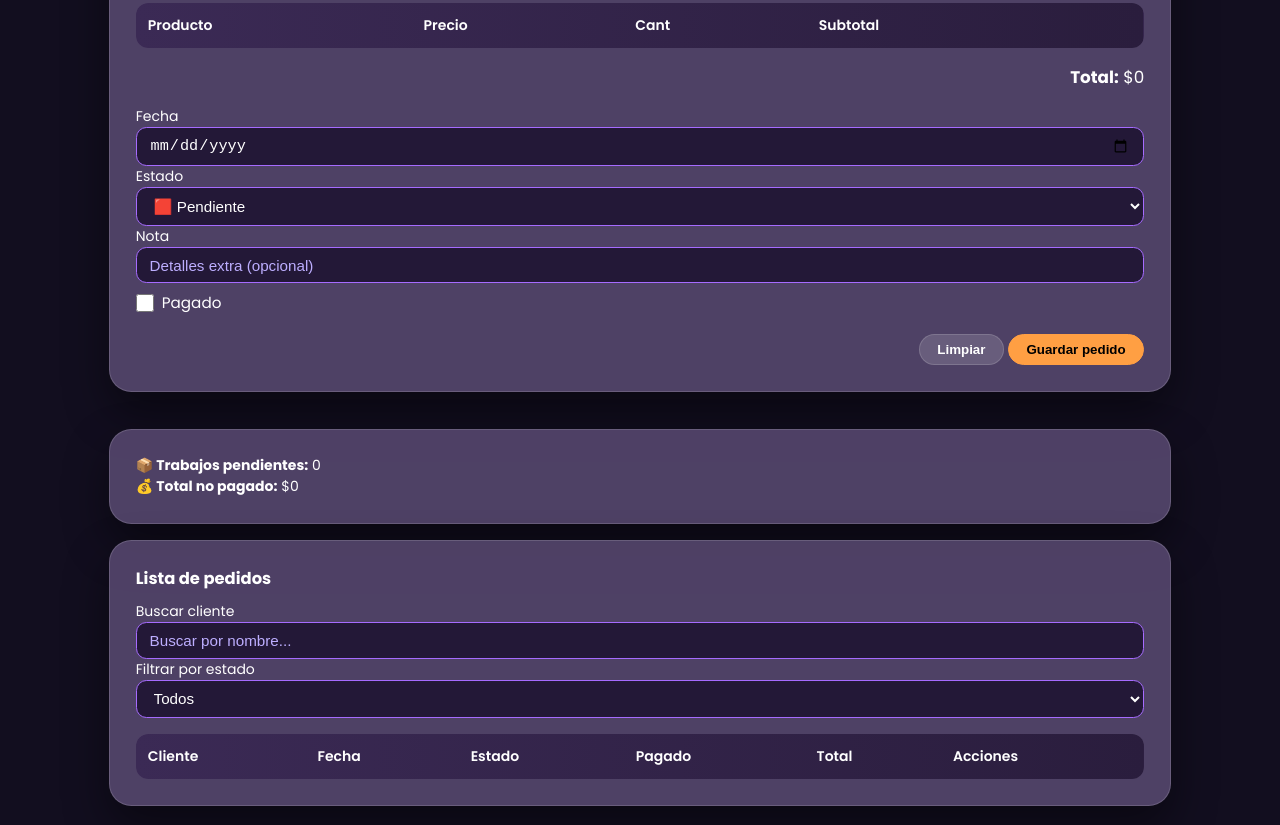
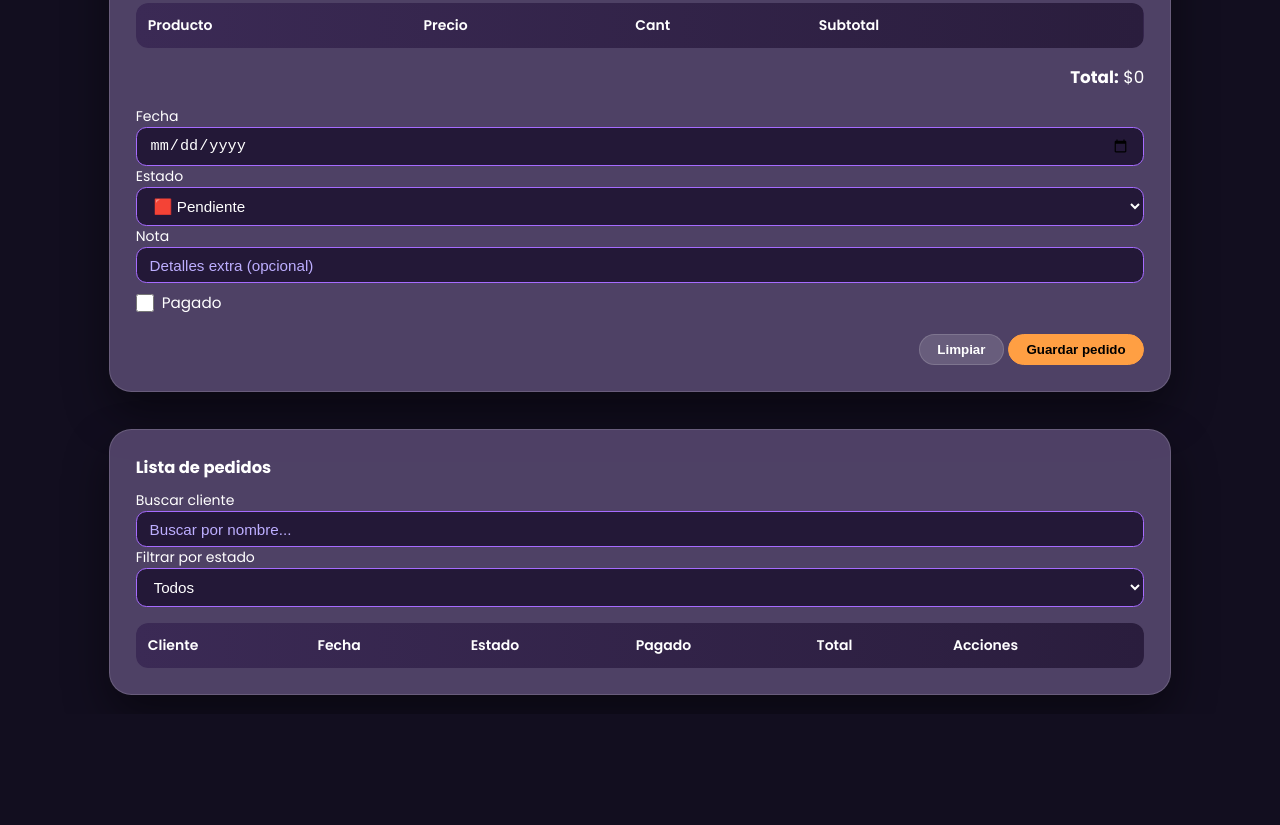
Before and after one commit to BarbaraDavel/Pixel-app-stock, a plain HTML site: page docs/pedidos.html in a window 1280 px wide. Shown: the part 686-1511 px from the top of the page. After the commit the page ends 1400 px from the top, so only its background shows below. Drawn offline with Linux system fonts and the light colour scheme; no server answers.

Commit message:
sacar pedidos pendientes de los pedidos

```diff
--- a/docs/pedidos.html
+++ b/docs/pedidos.html
@@ -164,7 +164,7 @@
       <!-- ================================
             RESUMEN SIMPLE
       ================================= -->
-      <div class="card" style="margin-bottom:1rem;">
+      <!--<div class="card" style="margin-bottom:1rem;">
         <div class="form-grid">
           <div>
             <strong>📦 Trabajos pendientes:</strong>
@@ -176,7 +176,7 @@
             $<span id="resumenNoPagado">0</span>
           </div>
         </div>
-      </div>
+      </div> -->
 
   <!-- ================================
         LISTA DE PEDIDOS
```
